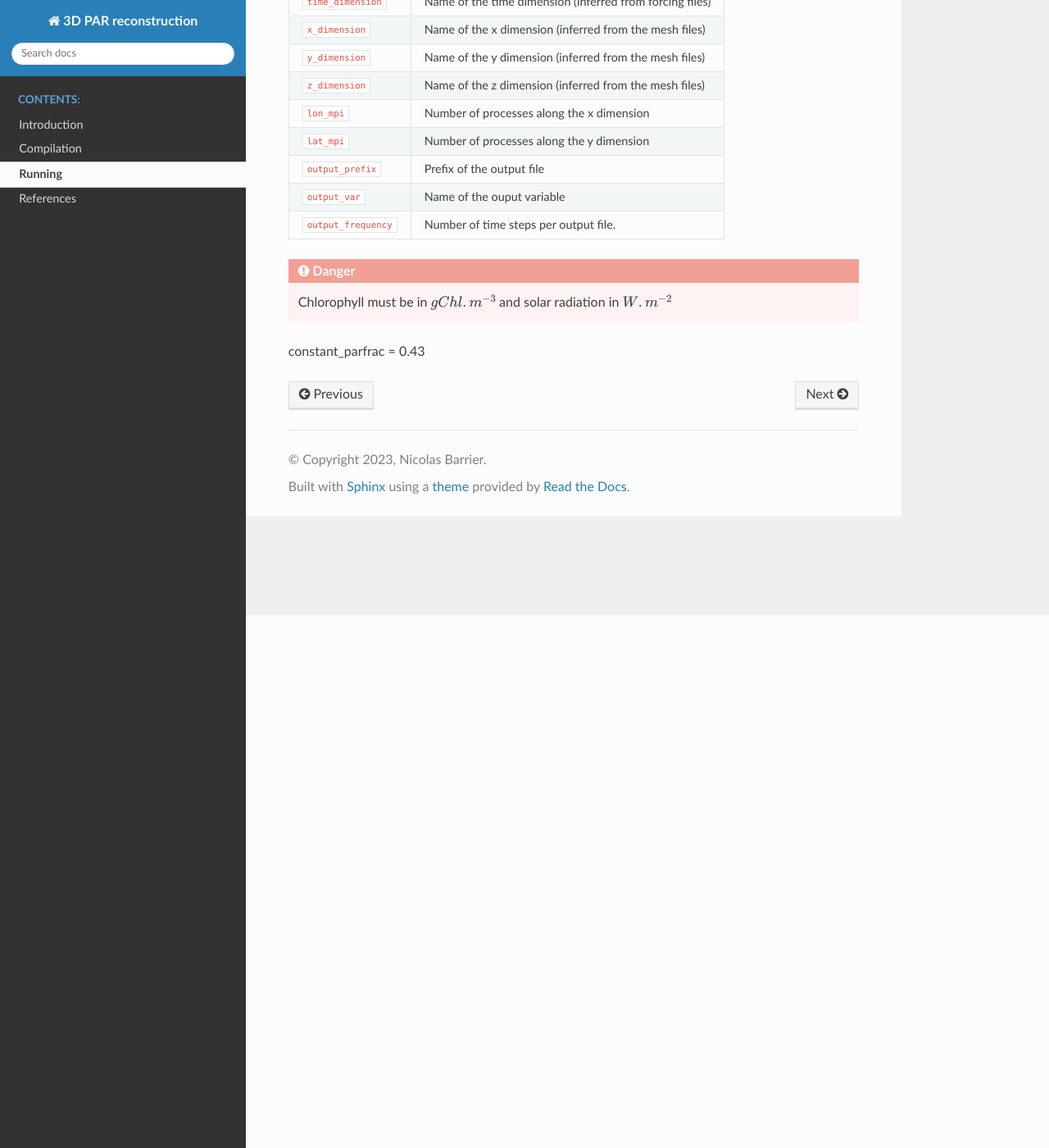
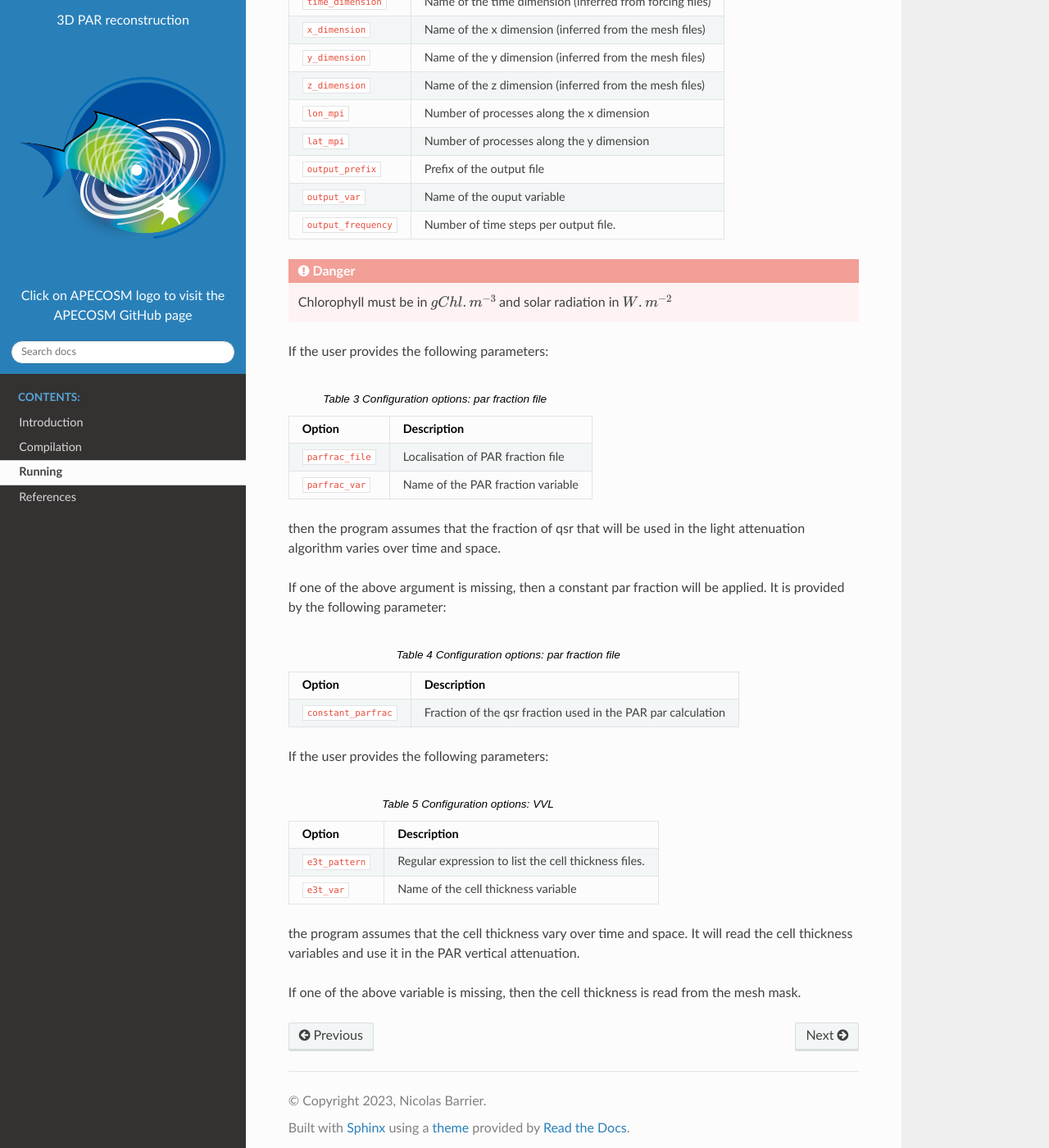
Before and after one commit to apecosm/par-calculation, a Sphinx documentation site: the page built from doc/running.rst, in a window 1280 px wide and 1400 px high, scrolled down 650 px. Shown: the whole window at 82% size. Built offline with Sphinx 7.4.7 and the Read the Docs theme 2.0.0, drawn with Linux system fonts in a browser that asks for light colours.

Commit message:
Update documentation

```diff
--- /dev/null
+++ b/doc/_templates/layout.html
@@ -0,0 +1,15 @@
+{% extends "!layout.html" %}
+
+{% block sidebartitle %}
+
+      <p>3D PAR reconstruction</p>
+	  <a href="https://github.com/apecosm/">
+		  <img src="{{ pathto('_static/cropped-logo_apecosm_sanstexte_rvb_300dpi-2.png', 1) }}" class="logo" alt="Logo"/>
+	  </a>
+	  <p> Click on APECOSM logo to visit the APECOSM GitHub page </p>
+
+	<div class="version">{{ version }}</div>
+
+	{% include "searchbox.html" %}
+
+{% endblock %}
--- a/doc/conf.py
+++ b/doc/conf.py
@@ -30,7 +30,8 @@ numfig_secnum_depth = (1)
 # https://www.sphinx-doc.org/en/master/usage/configuration.html#options-for-html-output
 
 # html_theme = 'alabaster'
-# html_static_path = ['_static']
+html_static_path = ['_static']
+html_logo = '_static/cropped-logo_apecosm_sanstexte_rvb_300dpi-2.png'
 
 import sphinx_rtd_theme
 html_theme = "sphinx_rtd_theme"
--- a/doc/running.rst
+++ b/doc/running.rst
@@ -53,6 +53,49 @@ the following parameters:
     Chlorophyll must be in :math:`gChl.m^{-3}` and solar radiation in
     :math:`W.m^{-2}`
 
+If the user provides the following parameters:
 
+.. list-table:: Configuration options: par fraction file
+    :header-rows: 1
 
-constant_parfrac = 0.43
+    * - Option
+      - Description
+    * - ``parfrac_file``
+      - Localisation of PAR fraction file
+    * - ``parfrac_var``
+      - Name of the PAR fraction variable
+
+then the program assumes that the fraction of qsr that will
+be used in the light attenuation algorithm varies over time and
+space.
+
+If one of the above argument is missing, then a constant par fraction
+will be applied. It is provided by the following
+parameter:
+
+.. list-table:: Configuration options: par fraction file
+    :header-rows: 1
+
+    * - Option
+      - Description
+    * - ``constant_parfrac``
+      - Fraction of the qsr fraction used in the PAR par calculation
+
+If the user provides the following parameters:
+
+.. list-table:: Configuration options: VVL
+    :header-rows: 1
+
+    * - Option
+      - Description
+    * - ``e3t_pattern``
+      - Regular expression to list the cell thickness files.
+    * - ``e3t_var``
+      - Name of the cell thickness variable
+
+the program assumes that the cell thickness vary over time and space.
+It will read the cell thickness variables and use it in the PAR
+vertical attenuation.
+
+If one of the above variable is missing, then the cell thickness is
+read from the mesh mask.
```
Also changed, not shown: doc/_static/cropped-logo_apecosm_sanstexte_rvb_300dpi-2.png (added).
